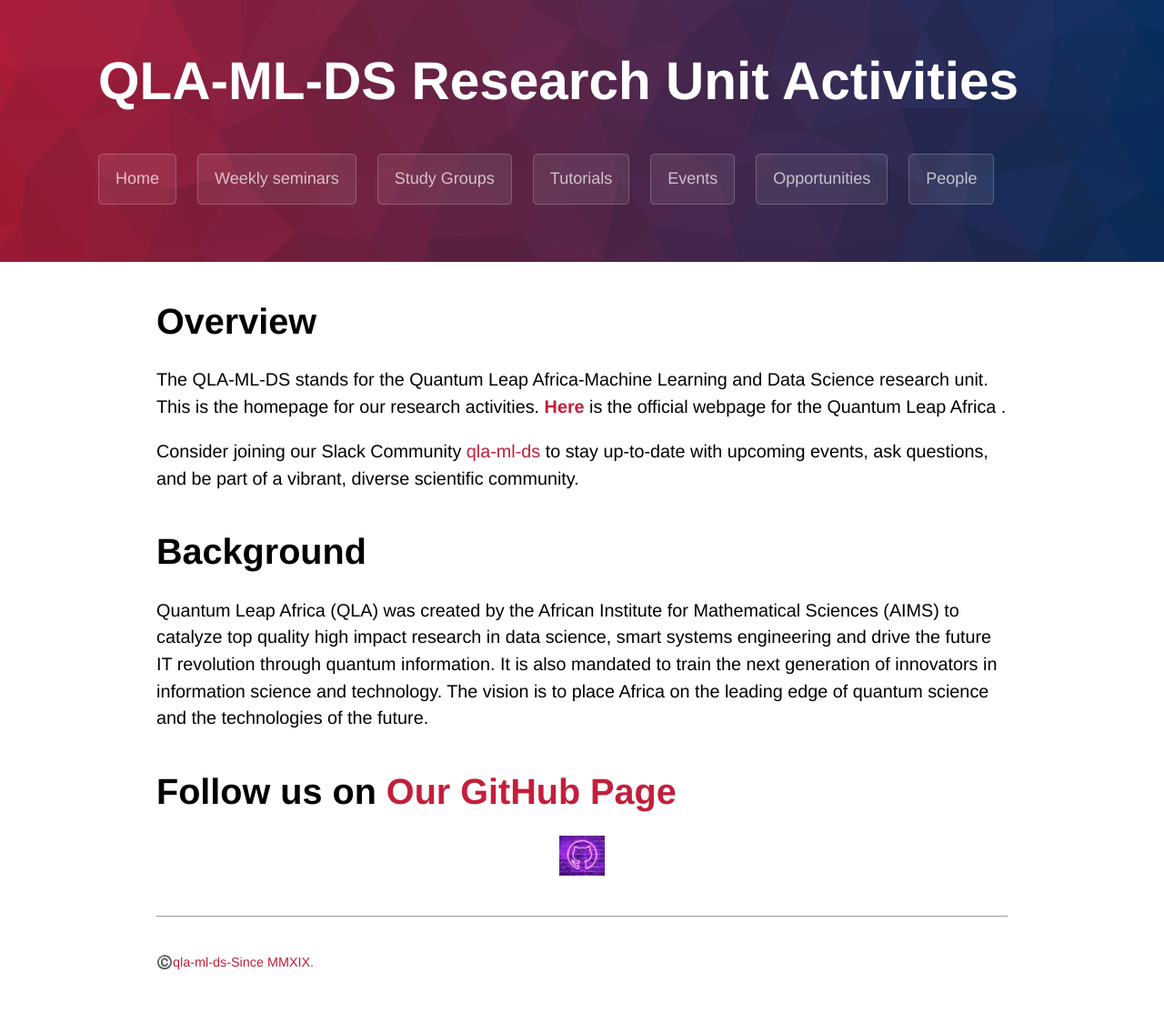
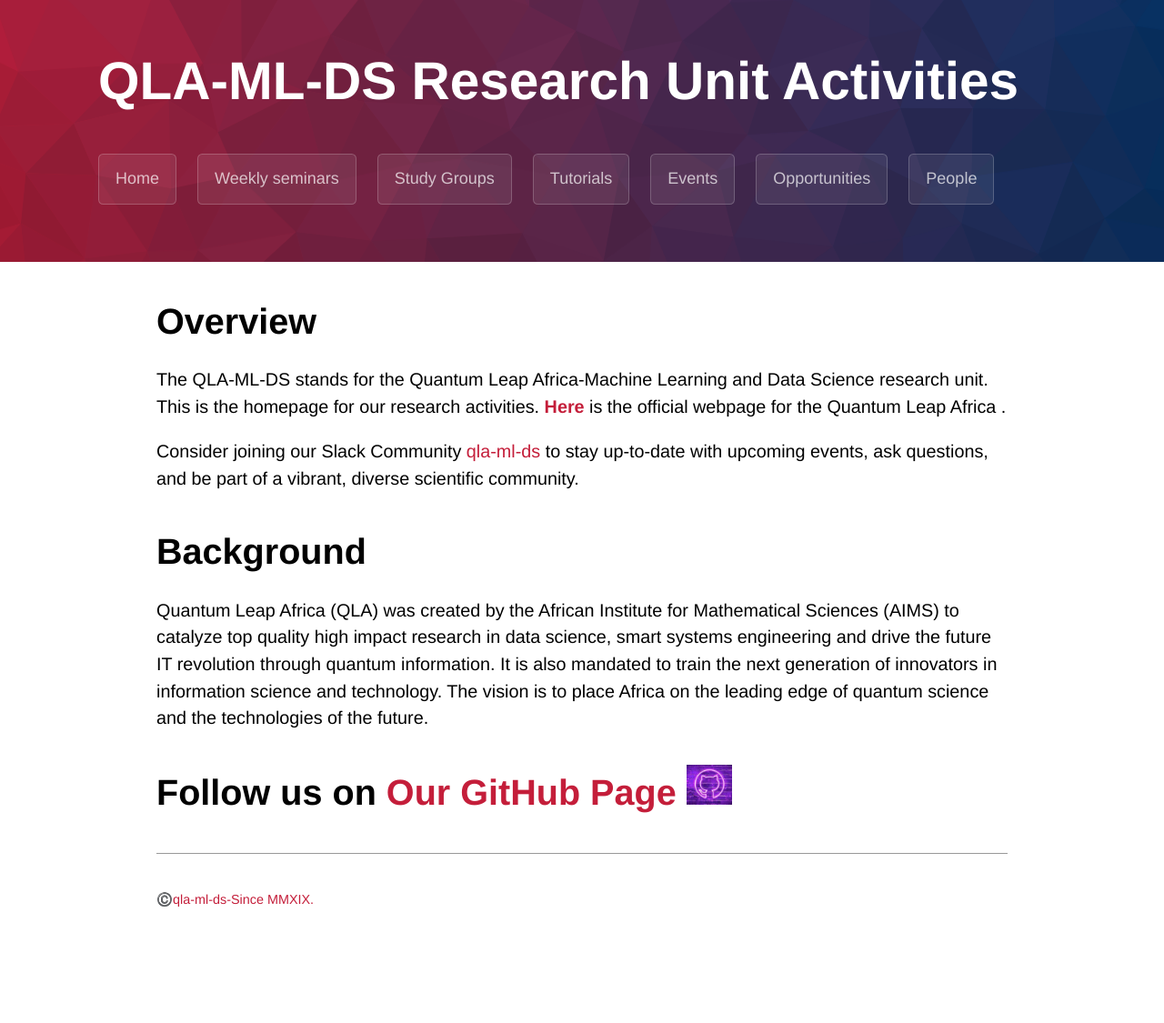
Before and after one commit to qla-ml-ds-activities/qla-ml-ds-activities.github.io, a Jekyll site: the page built from index.md, in a window 1280 px wide. Shown: the whole page at 91% size. Built offline with Jekyll 4.4.1, drawn with Linux system fonts in a browser that asks for light colours; some web fonts are replaced; our own code applies the rules of GitHub Pages for plain Markdown files; after the commit the page ends 1056 px from its top, so only the background shows below that.

Commit message:
Update index.md

```diff
--- a/index.md
+++ b/index.md
@@ -24,8 +24,4 @@ Quantum Leap Africa (QLA) was created by the African Institute for Mathematical
 
 
 
-# Follow us on [**Our GitHub Page**](https://github.com/QLA-ML-DS)
-
-<center>
-<a href="https://github.com/QLA-ML-DS" ><img src="assets/images/logo-github.PNG" style="float:center; max-width: 50px; display: inline" alt="qla-ml-ds_githubpage"/> </a>
-</center>
+# Follow us on [**Our GitHub Page**](https://github.com/QLA-ML-DS)  <a href="https://github.com/QLA-ML-DS" ><img src="assets/images/logo-github.PNG" style="float:center; max-width: 50px; display: inline" alt="qla-ml-ds_githubpage"/> </a>
```
